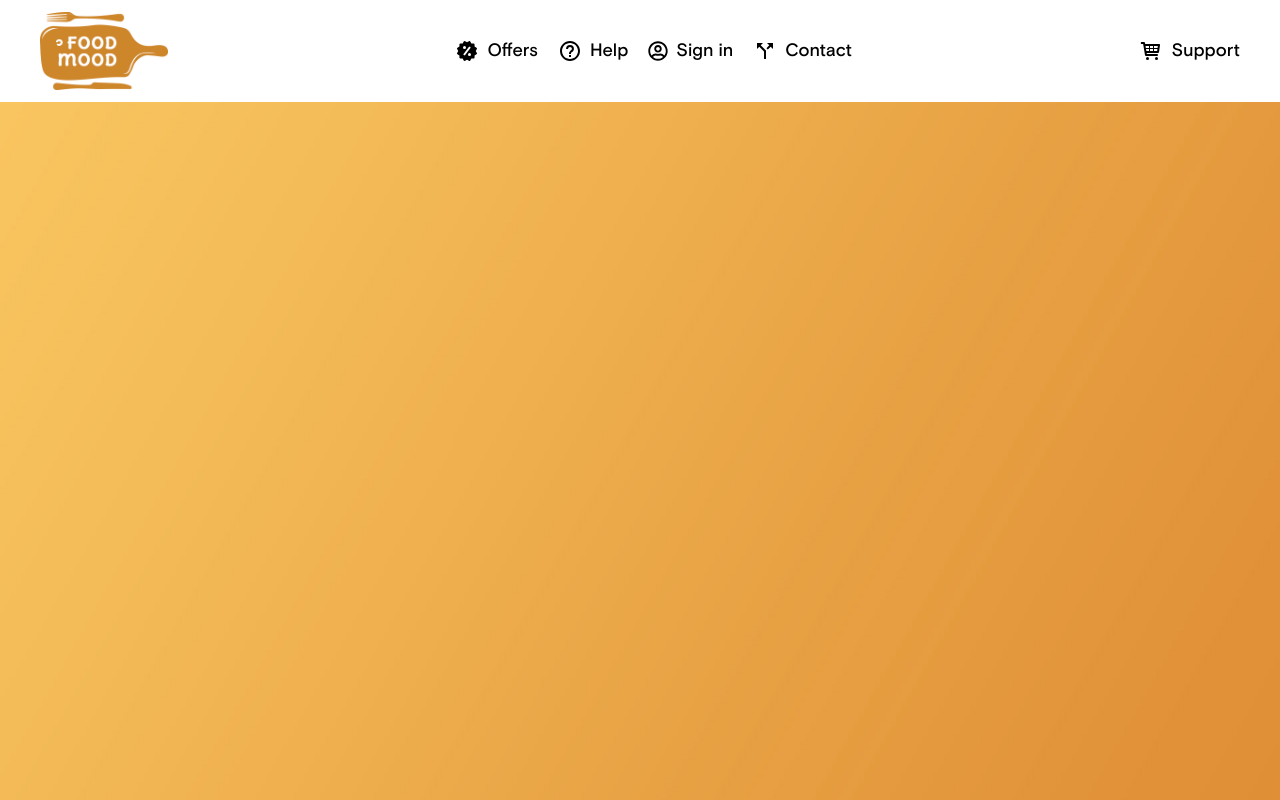
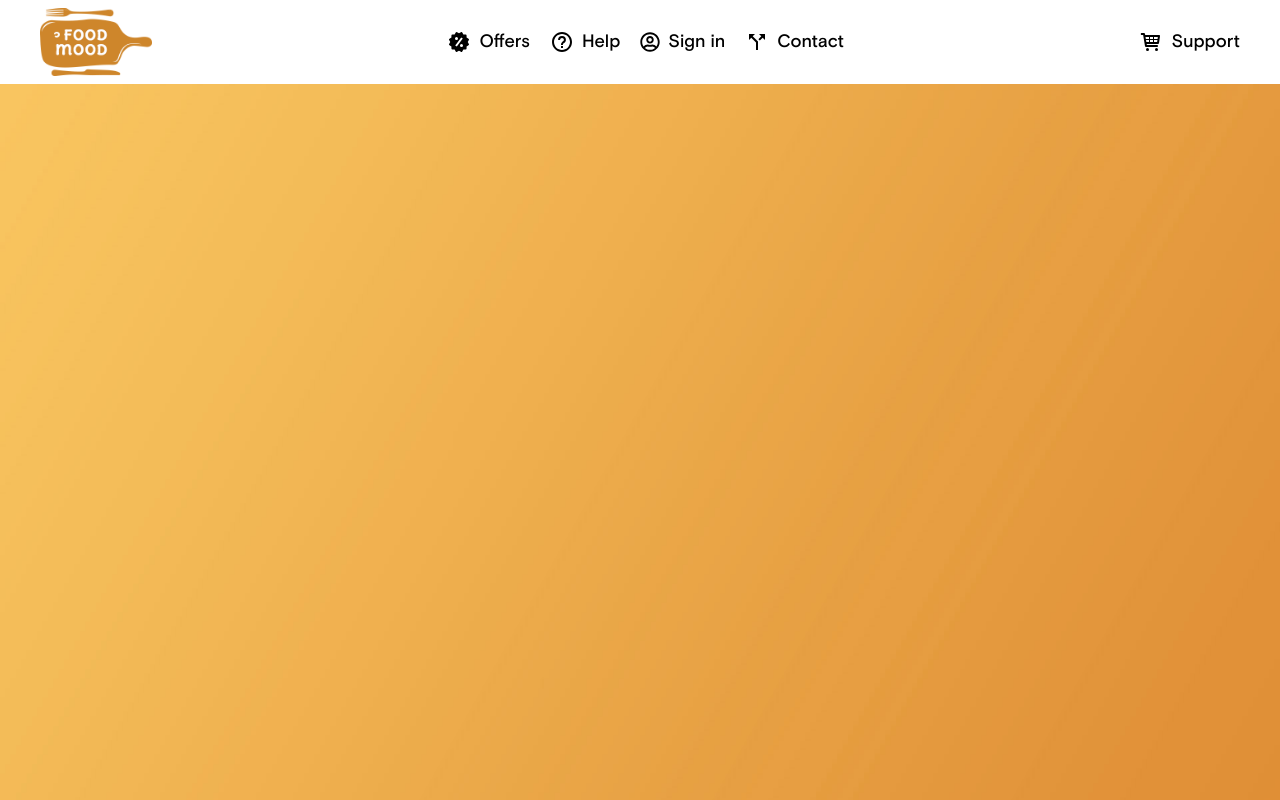
Before and after one commit to Ayu85/Food-Mood, a React (Vite) app in the folder Food-Mood/: page / in a window 1280 px wide. Shown: the top 800 px of the page. Built offline with nearby package versions, Linux system fonts and the light colour scheme.

Commit message:
hero styling starts

```diff
--- a/Food-Mood/src/components/Navbar.jsx
+++ b/Food-Mood/src/components/Navbar.jsx
@@ -7,8 +7,8 @@ import { MdCallSplit } from "react-icons/md";
 
 const Navbar = () => {
     return (
-        <div className='flex justify-between py-3 fixed top-0 z-[9999] w-full items-center bg-[#FFFFFF] px-10 font-[gorg-medium] font-medium  text-lg'>
-            <img src={logo} className='w-32' alt="logo" />
+        <div className='flex justify-between py-2 fixed top-0 z-[9999] w-full items-center bg-[#FFFFFF] px-10 font-[gorg-medium] font-medium  text-lg'>
+            <img src={logo} className='w-28' alt="logo" />
             <ul className='flex items-center  gap-5'>
                 <li className='flex items-center gap-2'><BiSolidOffer className='text-2xl' />Offers</li>
                 <li className='flex items-center gap-2'><BiHelpCircle className='text-2xl' />Help</li>
```
